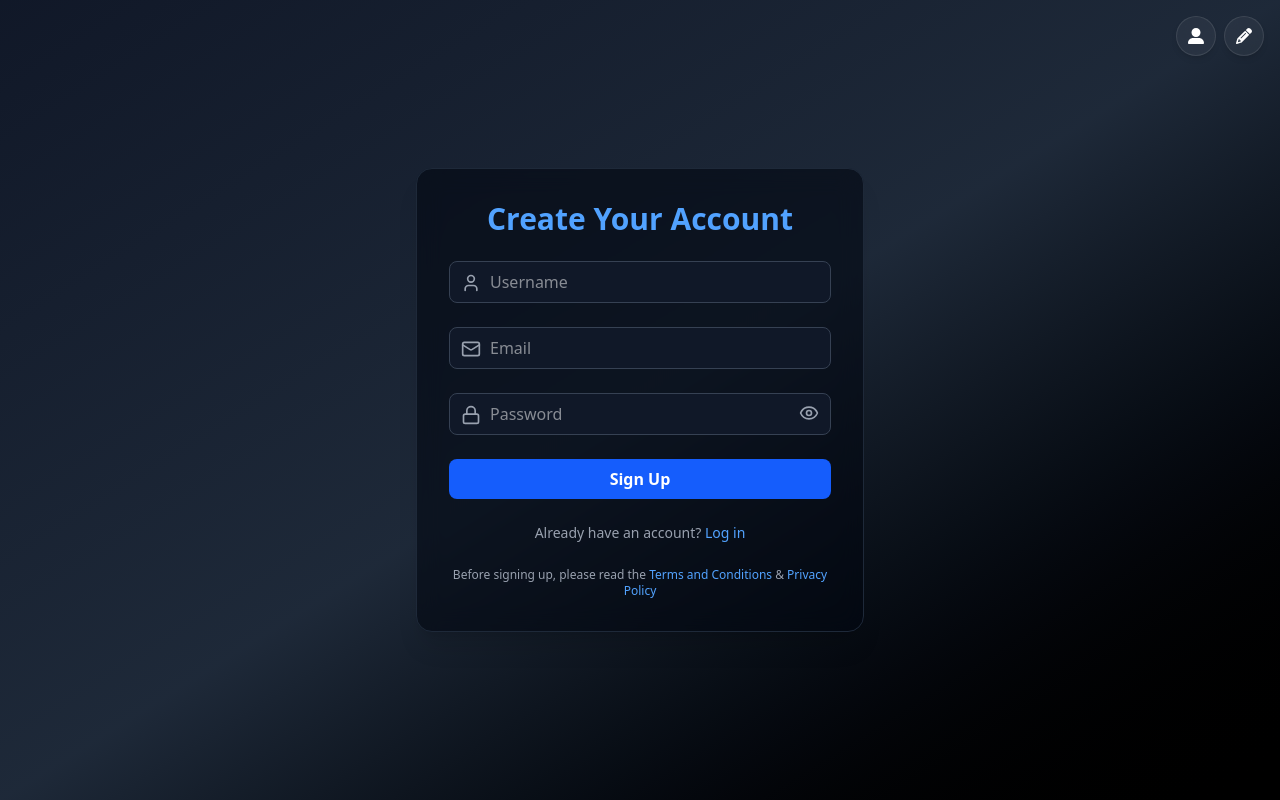
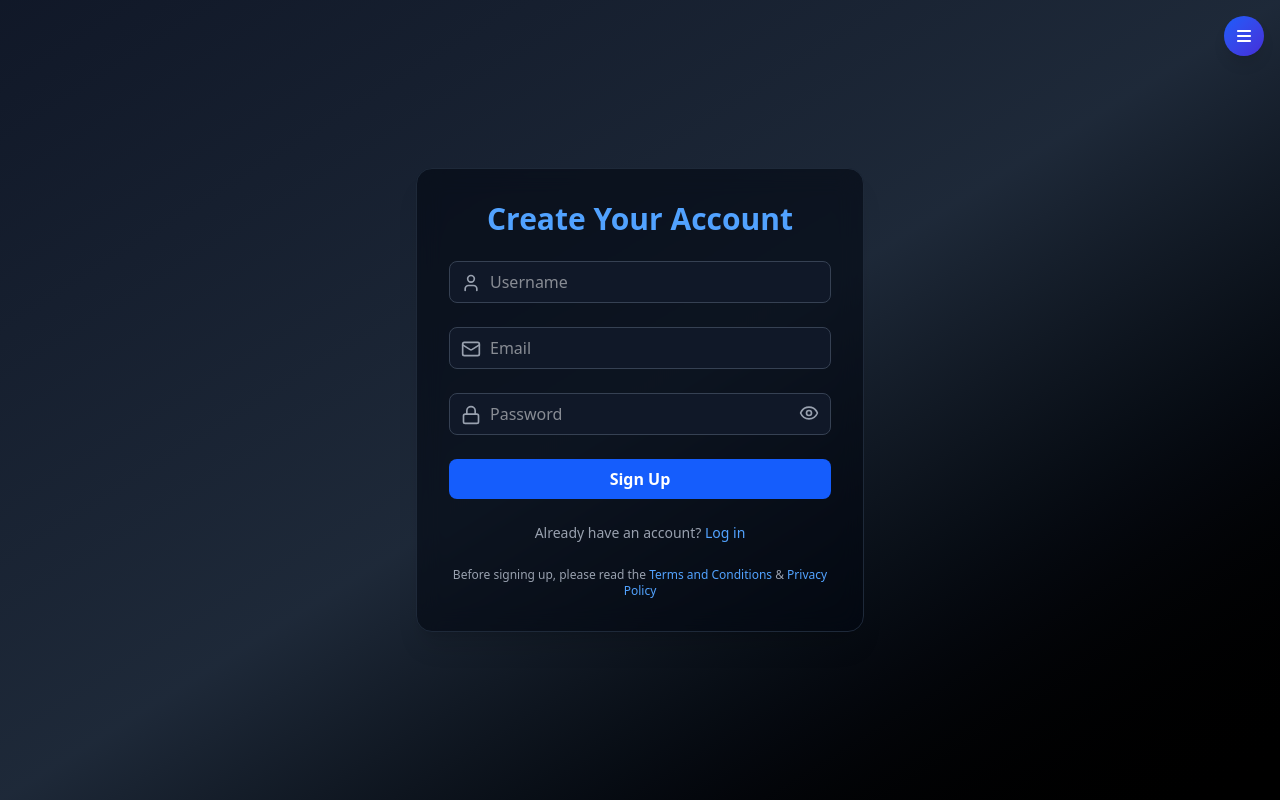
Before and after one commit to oxypaste/oxypaste-frontend-next, a Next.js app: page /account/signup in a window 1280 px wide. Built offline with nearby package versions, Linux system fonts and the light colour scheme.

Commit message:
New menu button

```diff
--- a/src/app/(auth)/account/layout.tsx
+++ b/src/app/(auth)/account/layout.tsx
@@ -7,7 +7,7 @@ import {
   faPencilAlt,
 } from "@fortawesome/free-solid-svg-icons";
 import { UserProvider } from "@/context/UserContext";
-import AccountButton from "@/components/AccountButton";
+import MenuButton from "@/components/MenuButton";
 
 export const metadata = {
   title: "OxyPaste Account Centre",
@@ -34,14 +34,14 @@ export default function RootLayout({
 function ClientNavButton() {
   return (
     <div className="z-50 fixed top-4 right-4 flex gap-2">
-      <AccountButton />
-      <a
+      <MenuButton />
+      {/* <a
         href="/"
         title="Open Editor"
         className="flex items-center justify-center w-10 h-10 rounded-full bg-white/5 backdrop-blur-md text-white hover:bg-white/10 hover:text-blue-400 transition duration-200 border border-white/10 shadow-md"
       >
         <FontAwesomeIcon icon={faPencilAlt} className="w-5 h-5" />
-      </a>
+      </a> */}
     </div>
   );
 }
--- a/src/app/(main)/layout.tsx
+++ b/src/app/(main)/layout.tsx
@@ -1,4 +1,4 @@
-import AccountButton from "@/components/AccountButton";
+import AccountButton from "@/components/MenuButton";
 import "@/app/globals.css";
 import { UserProvider } from "@/context/UserContext";
 
--- a/src/app/globals.css
+++ b/src/app/globals.css
@@ -13,3 +13,59 @@ body {
   -ms-overflow-style: none;
   overflow-y: hidden;
 }
+
+@keyframes fade-in {
+  from {
+    opacity: 0;
+    transform: translateY(-0.5rem);
+  }
+  to {
+    opacity: 1;
+    transform: translateY(0);
+  }
+}
+
+@keyframes fade-out {
+  from {
+    opacity: 1;
+    transform: translateY(0);
+  }
+  to {
+    opacity: 0;
+    transform: translateY(-0.5rem);
+  }
+}
+
+.animate-fade-in {
+  animation: fade-in 0.2s ease-out forwards;
+}
+
+.animate-fade-out {
+  animation: fade-out 0.2s ease-in forwards;
+}
+
+@keyframes spin-clockwise {
+  from {
+    transform: rotate(0deg);
+  }
+  to {
+    transform: rotate(180deg);
+  }
+}
+
+@keyframes spin-anticlockwise {
+  from {
+    transform: rotate(180deg);
+  }
+  to {
+    transform: rotate(0deg);
+  }
+}
+
+.spin-clockwise {
+  animation: spin-clockwise 0.3s ease forwards;
+}
+
+.spin-anticlockwise {
+  animation: spin-anticlockwise 0.3s ease forwards;
+}
--- a/src/components/AccountButton.tsx
+++ /dev/null
@@ -1,113 +0,0 @@
-"use client";
-
-import { faUserAlt } from "@fortawesome/free-solid-svg-icons";
-import { FontAwesomeIcon } from "@fortawesome/react-fontawesome";
-import { useState, useRef, useEffect } from "react";
-import { useUser } from "@/context/UserContext";
-import Swal from "sweetalert2";
-
-export default function AccountButton() {
-  const [open, setOpen] = useState(false);
-  const menuRef = useRef<HTMLDivElement>(null);
-  const { user } = useUser();
-
-  // Close the menu when clicking outside
-  useEffect(() => {
-    function handleClickOutside(event: MouseEvent) {
-      if (menuRef.current && !menuRef.current.contains(event.target as Node)) {
-        setOpen(false);
-      }
-    }
-    document.addEventListener("mousedown", handleClickOutside);
-    return () => {
-      document.removeEventListener("mousedown", handleClickOutside);
-    };
-  }, []);
-
-  // Logout confirmation with SweetAlert2
-  const handleLogout = async () => {
-    const result = await Swal.fire({
-      title: "Are you sure you want to logout?",
-      icon: "warning",
-      showCancelButton: true,
-      confirmButtonColor: "#3085d6",
-      cancelButtonColor: "#aaa",
-      confirmButtonText: "Yes, logout",
-      reverseButtons: true,
-    });
-
-    if (result.isConfirmed) {
-      localStorage.removeItem("token");
-      await Swal.fire({
-        title: "Logged out!",
-        text: "You have been successfully logged out.",
-        icon: "success",
-        timer: 3000,
-        timerProgressBar: true,
-      });
-
-      setOpen(false);
-      window.location.reload();
-    }
-  };
-
-  return (
-    <div ref={menuRef}>
-      <button
-        onClick={() => setOpen(!open)}
-        className="flex items-center justify-center w-10 h-10 rounded-full bg-white/5 backdrop-blur-md text-white hover:bg-white/10 hover:text-blue-400 transition duration-200 border border-white/10 shadow-md cursor-pointer"
-      >
-        <FontAwesomeIcon icon={faUserAlt} />
-      </button>
-
-      {open && (
-        <div className="mt-2 w-40 bg-gray-900 rounded-md shadow-lg absolute right-0 top-12">
-          <ul className="py-1 text-sm text-white">
-            <li>
-              <span className="block px-4 py-2 font-bold text-gray-300">
-                {(user?.username ? `@${user.username}` : "") || "Guest"}
-              </span>
-            </li>
-            <hr className="border-gray-700" />
-            {user ? (
-              <li>
-                <a
-                  href="/account"
-                  className="block px-4 py-2 hover:bg-gray-300 hover:text-black"
-                >
-                  Settings
-                </a>
-              </li>
-            ) : null}
-            <li>
-              <a
-                href="/account/history"
-                className="block px-4 py-2 hover:bg-gray-300 hover:text-black"
-              >
-                History
-              </a>
-            </li>
-            <li>
-              <hr className="border-gray-700" />
-              {user ? (
-                <button
-                  onClick={handleLogout}
-                  className="w-full text-left px-4 py-2 hover:bg-gray-300 hover:text-black cursor-pointer"
-                >
-                  Logout
-                </button>
-              ) : (
-                <a
-                  href="/account/login"
-                  className="block px-4 py-2 hover:bg-gray-300 hover:text-black"
-                >
-                  Login
-                </a>
-              )}
-            </li>
-          </ul>
-        </div>
-      )}
-    </div>
-  );
-}
--- /dev/null
+++ b/src/components/MenuButton.tsx
@@ -0,0 +1,164 @@
+"use client";
+
+import {
+  faBars,
+  faUserCircle,
+  faRightFromBracket,
+  faGear,
+  faClockRotateLeft,
+  faRightToBracket,
+  faHouse,
+  faPencilAlt,
+} from "@fortawesome/free-solid-svg-icons";
+import { FontAwesomeIcon } from "@fortawesome/react-fontawesome";
+import { useState, useRef, useEffect } from "react";
+import { useUser } from "@/context/UserContext";
+import Swal from "sweetalert2";
+
+export default function MenuButton() {
+  const [open, setOpen] = useState(false);
+  const [dropdownVisible, setDropdownVisible] = useState(false);
+  const [isClosing, setIsClosing] = useState(false);
+  const menuRef = useRef<HTMLDivElement>(null);
+  const { user } = useUser();
+
+  useEffect(() => {
+    function handleClickOutside(event: MouseEvent) {
+      if (menuRef.current && !menuRef.current.contains(event.target as Node)) {
+        setOpen(false);
+      }
+    }
+    document.addEventListener("mousedown", handleClickOutside);
+    return () => document.removeEventListener("mousedown", handleClickOutside);
+  }, []);
+
+  useEffect(() => {
+    if (open) {
+      setDropdownVisible(true);
+      setIsClosing(false);
+    } else if (dropdownVisible) {
+      setIsClosing(true);
+      const timeout = setTimeout(() => {
+        setDropdownVisible(false);
+        setIsClosing(false);
+      }, 200); // Match with animation duration
+      return () => clearTimeout(timeout);
+    }
+  }, [open]);
+
+  const handleLogout = async () => {
+    const result = await Swal.fire({
+      title: "Are you sure you want to logout?",
+      icon: "warning",
+      showCancelButton: true,
+      confirmButtonColor: "#3085d6",
+      cancelButtonColor: "#aaa",
+      confirmButtonText: "Yes, logout",
+      reverseButtons: true,
+    });
+
+    if (result.isConfirmed) {
+      localStorage.removeItem("token");
+      await Swal.fire({
+        title: "Logged out!",
+        text: "You have been successfully logged out.",
+        icon: "success",
+        timer: 3000,
+        timerProgressBar: true,
+      });
+
+      setOpen(false);
+      window.location.reload();
+    }
+  };
+
+  return (
+    <div ref={menuRef} className="relative">
+      <button
+        onClick={() => setOpen(!open)}
+        className="flex items-center justify-center w-10 h-10 rounded-full bg-gradient-to-br from-blue-600 to-indigo-700 text-white hover:scale-105 transition-transform shadow-lg cursor-pointer"
+      >
+        <FontAwesomeIcon
+          icon={faBars}
+          className={`${
+            open ? "spin-clockwise" : "spin-anticlockwise"
+          } transition-transform duration-300`}
+        />
+      </button>
+
+      {dropdownVisible && (
+        <div
+          className={`mt-2 w-56 bg-gray-800 text-white rounded-xl shadow-2xl absolute right-0 top-12 z-50 border border-gray-700
+          ${isClosing ? "animate-fade-out" : "animate-fade-in"}`}
+        >
+          <ul className="py-2 px-1 text-sm">
+            {/* Home */}
+            <li>
+              <a
+                href="/home"
+                className="flex items-center gap-2 px-4 py-2 rounded-md hover:bg-gray-700 transition"
+              >
+                <FontAwesomeIcon icon={faHouse} className="w-4" />
+                Home
+              </a>
+            </li>
+
+            <li>
+              <a
+                href="/"
+                className="flex items-center gap-2 px-4 py-2 rounded-md hover:bg-gray-700 transition"
+              >
+                <FontAwesomeIcon icon={faPencilAlt} className="w-4" />
+                Editor
+              </a>
+            </li>
+
+            <hr className="my-2 border-gray-600" />
+
+            {/* User Display */}
+            <li>
+              <div className="flex items-center gap-2 px-4 py-2 text-gray-300 font-medium">
+                <FontAwesomeIcon icon={faUserCircle} className="w-4" />
+                {user?.username ? `@${user.username}` : "Guest"}
+              </div>
+            </li>
+
+            {/* History Link */}
+            <li>
+              <a
+                href="/account/history"
+                className="flex items-center gap-2 px-4 py-2 rounded-md hover:bg-gray-700 transition"
+              >
+                <FontAwesomeIcon icon={faClockRotateLeft} className="w-4" />
+                History
+              </a>
+            </li>
+
+            <hr className="my-2 border-gray-600" />
+
+            {/* Login/Logout */}
+            <li>
+              {user ? (
+                <button
+                  onClick={handleLogout}
+                  className="flex items-center gap-2 px-4 py-2 w-full text-left rounded-md hover:bg-red-600 hover:text-white transition"
+                >
+                  <FontAwesomeIcon icon={faRightFromBracket} className="w-4" />
+                  Logout
+                </button>
+              ) : (
+                <a
+                  href="/account/login"
+                  className="flex items-center gap-2 px-4 py-2 rounded-md hover:bg-blue-600 hover:text-white transition"
+                >
+                  <FontAwesomeIcon icon={faRightToBracket} className="w-4" />
+                  Login
+                </a>
+              )}
+            </li>
+          </ul>
+        </div>
+      )}
+    </div>
+  );
+}
```
